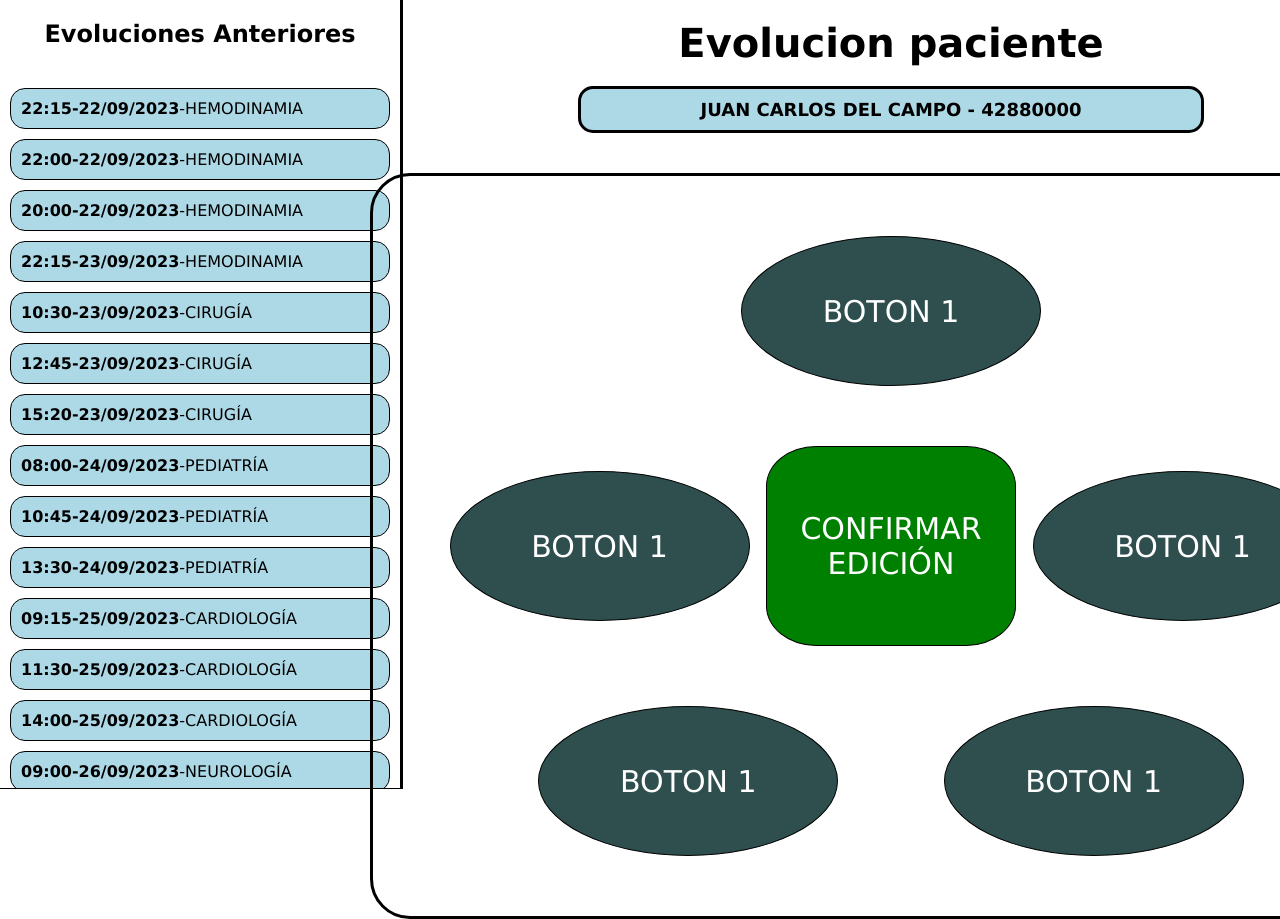
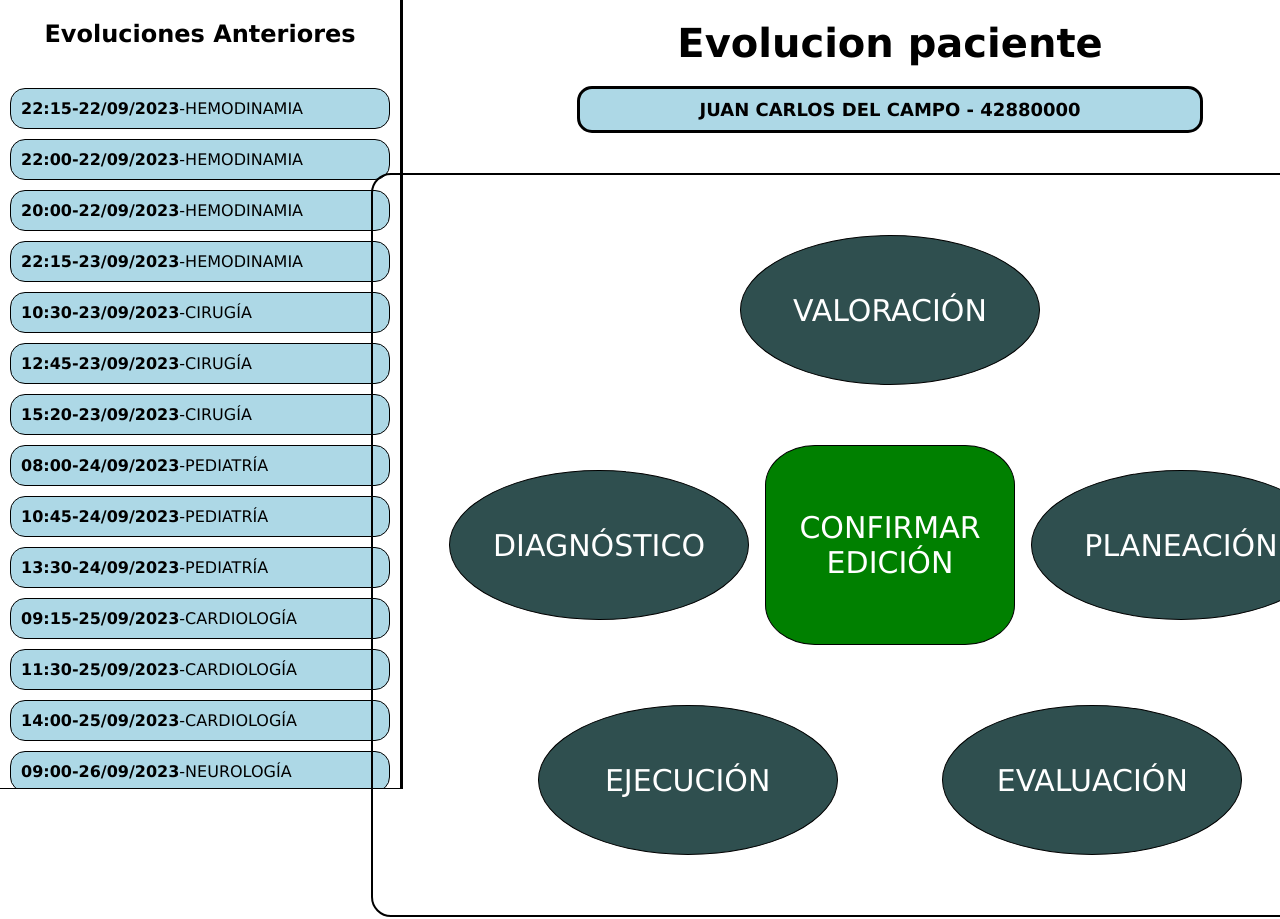
Before and after one commit to DanielAizcorbe/pae-v2, a React (Create React App) app: page / in a window 1280 px wide. Shown: the top 919 px of the page. Built offline with nearby package versions, Linux system fonts and the light colour scheme; the HTML template or start-up script is replaced by a standard one.

Commit message:
add component Etapa

```diff
--- a/src/App.css
+++ b/src/App.css
@@ -126,8 +126,8 @@ main > h1 {
   flex-direction: column;
   padding: 30px;
   height: 100%;
-  border: 3px solid black;
-  border-radius: 40px;
+  border: 2px solid black;
+  border-radius: 20px;
   max-width: 1200px;
   width: 100%;
   margin-top: 40px;
@@ -168,3 +168,11 @@ main > h1 {
   align-items: center;
   padding: 30px;
 }
+
+.check {
+  background-color: green;
+  border-radius: 50%;
+  position: relative;
+  bottom: 35%;
+  left: 70%;
+}
--- a/src/components/EtapasEvolucion.js
+++ b/src/components/EtapasEvolucion.js
@@ -2,32 +2,61 @@ import React from "react";
 import { Valoracion } from "./etapas/Valoracion";
 import { BotonCentral } from "./botones/BotonCentral";
 import { FALTAN_ETAPAS, FALTA_CONFIRMAR_EDICION, GENERAR_EVOLUCION } from "./datos/ToggleBotonCentral";
+import { Etapa } from "./etapas/Etapa";
+
+const etapas = [
+    {
+        nombre: "VALORACIÓN",
+        onClick: () => alert("abrir Valoración")
+    },
+    {
+        nombre: "DIAGNÓSTICO",
+        onClick: () => alert("abrir DIAGNÓSTICO")
+    },
+    {
+        nombre: "PLANEACIÓN",
+        onClick: () => alert("abrir PLANEACIÓN")
+    },
+    {
+        nombre: "EJECUCIÓN",
+        onClick: () => alert("abrir EJECUCIÓN")
+    },
+    {
+        nombre: "EVALUACIÓN",
+        onClick: () => alert("abrir EVALUACIÓN")
+    },
+];
 
 const EtapasEvolucion = () => {
 
     return (
         <div className="etapas-container">
             <div className="b1" >
-                <button className="btn">
-                    BOTON 1
-                </button>
+                <Etapa
+                    nombre={"VALORACIÓN"}
+                    onClick={() => alert("abrir VALORACIÓN")}
+                />
             </div>
             <div className="b2">
-                <button className="btn">
-                    BOTON 1
-                </button>
+                <Etapa
+                    nombre={"DIAGNÓSTICO"}
+                    onClick={() => alert("abrir DIAGNÓSTICO")}
+                />
                 <BotonCentral flag={FALTA_CONFIRMAR_EDICION} />
-                <button className="btn">
-                    BOTON 1
-                </button>
+                <Etapa
+                    nombre={"PLANEACIÓN"}
+                    onClick={() => alert("abrir PLANEACIÓN")}
+                />
             </div>
             <div className="b3">
-                <button className="btn">
-                    BOTON 1
-                </button>
-                <button className="btn">
-                    BOTON 1
-                </button>
+                <Etapa
+                    nombre={"EJECUCIÓN"}
+                    onClick={() => alert("abrir EJECUCIÓN")}
+                />
+                <Etapa
+                    nombre={"EVALUACIÓN"}
+                    onClick={() => alert("abrir EVALUACIÓN")}
+                />
             </div>
         </div>
     );
--- /dev/null
+++ b/src/components/etapas/Etapa.js
@@ -0,0 +1,12 @@
+import React from "react";
+
+const Etapa = ({nombre, onClick}) => {
+
+    return (
+            <button className="btn" onClick={onClick}>
+                {nombre}
+            </button>
+    );
+}
+
+export { Etapa }
```
